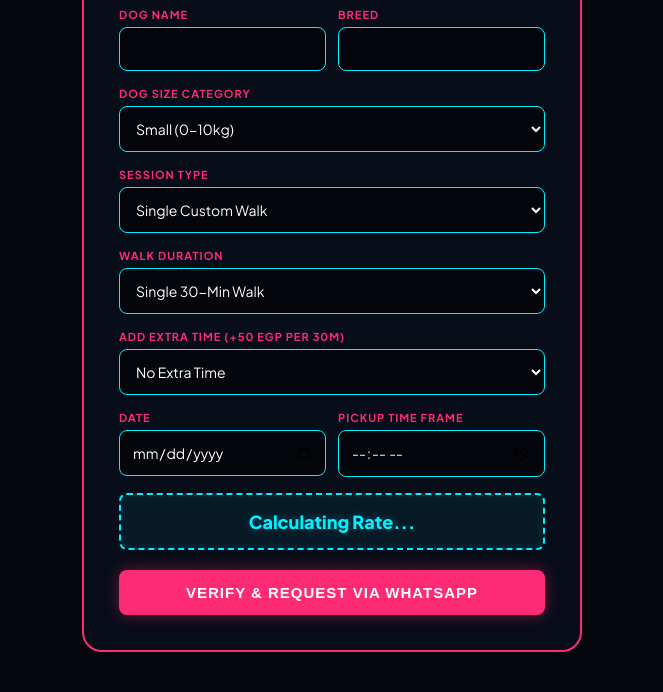
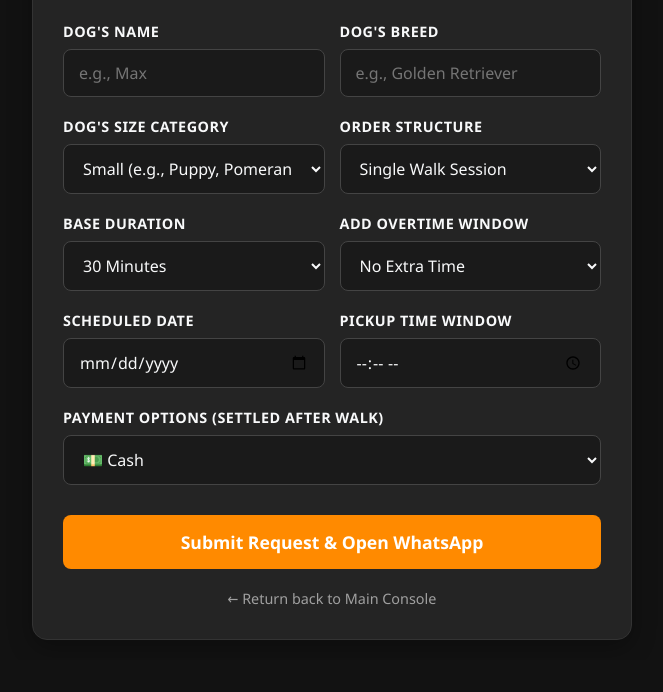
Before and after one commit to YTGGAMING/TailTrail-Web, a website: page public/book.html in a window 1280 px wide. Shown: the part 147-839 px from the top of the page, without its empty margins (308-971 px from the left). After the commit the page ends 807 px from the top, so only its background shows below. Drawn offline with Linux system fonts and the light colour scheme; no server answers.

Commit message:
lock in frontend dropdown and background fetch handler

```diff
--- a/public/book.html
+++ b/public/book.html
@@ -3,200 +3,157 @@
 <head>
     <meta charset="UTF-8">
     <meta name="viewport" content="width=device-width, initial-scale=1.0">
-    <title>Tail Trail - Secure Session Booking</title>
-    <link href="https://fonts.googleapis.com/css2?family=Plus+Jakarta+Sans:wght@400;500;600;700;800&display=swap" rel="stylesheet">
+    <title>Tail Trail - Book a Walk</title>
     <style>
-        body {
-            background: #05070c;
-            color: #f8fafc;
-            font-family: 'Plus Jakarta Sans', sans-serif;
-            margin: 0;
-            padding: 40px 20px;
-            display: flex;
-            justify-content: center;
-            align-items: center;
-            min-height: 100vh;
-            box-sizing: border-box;
+        :root {
+            --primary: #FF8A00;
+            --dark: #121212;
+            --light: #F8F9FA;
+            --grey: #242424;
+            --text-muted: #A0A0A0;
         }
-        .card {
-            background: rgba(10, 15, 30, 0.85);
-            backdrop-filter: blur(12px);
-            border: 2px solid #ff2a74;
-            border-radius: 20px;
-            padding: 35px;
-            width: 100%;
-            max-width: 500px;
-            box-shadow: 0 0 25px rgba(2ff, 42, 116, 0.25), inset 0 0 15px rgba(255, 42, 116, 0.1);
-            box-sizing: border-box;
-        }
-        h2 {
-            font-size: 24px;
-            font-weight: 800;
-            margin: 0 0 6px 0;
-            text-align: center;
-            color: #00f0ff;
-            text-shadow: 0 0 10px rgba(0, 240, 255, 0.4);
-        }
-        p {
-            color: #94a3b8;
-            font-size: 14px;
-            margin: 0 0 24px 0;
-            text-align: center;
-        }
-        label {
-            display: block;
-            font-size: 11px;
-            font-weight: 700;
-            color: #ff2a74;
-            margin-bottom: 6px;
-            text-transform: uppercase;
-            letter-spacing: 1px;
-        }
-        input, select {
-            width: 100%;
-            padding: 12px;
-            background: rgba(0, 0, 0, 0.5);
-            border: 1px solid #00f0ff;
-            color: white;
-            border-radius: 8px;
-            box-sizing: border-box;
-            margin-bottom: 16px;
-            font-family: inherit;
-            font-size: 14px;
-            transition: all 0.2s ease-in-out;
-        }
-        input:focus, select:focus {
-            outline: none;
-            border-color: #ff2a74;
-            box-shadow: 0 0 10px rgba(255, 42, 116, 0.5);
-        }
-        .grid-2 {
-            display: grid;
-            grid-template-columns: 1fr 1fr;
-            gap: 12px;
-        }
-        .price-display {
-            background: rgba(0, 240, 255, 0.05);
-            border: 2px dashed #00f0ff;
-            border-radius: 8px;
-            padding: 15px;
-            text-align: center;
-            font-weight: 800;
-            font-size: 18px;
-            color: #00f0ff;
-            margin-bottom: 20px;
-            text-shadow: 0 0 8px rgba(0, 240, 255, 0.3);
-            box-shadow: inset 0 0 10px rgba(0, 240, 255, 0.1);
-        }
-        button {
-            width: 100%;
-            padding: 14px;
-            background: #ff2a74;
-            border: none;
-            color: white;
-            border-radius: 8px;
-            font-weight: 800;
-            cursor: pointer;
-            font-size: 15px;
-            text-transform: uppercase;
-            letter-spacing: 1px;
-            transition: all 0.2s ease-in-out;
-            box-shadow: 0 0 15px rgba(255, 42, 116, 0.4);
-        }
-        button:hover {
-            background: #00f0ff;
-            color: #05070c;
-            box-shadow: 0 0 20px #00f0ff;
-        }
+        * { box-sizing: border-box; margin: 0; padding: 0; font-family: 'Segoe UI', Tahoma, Geneva, Verdana, sans-serif; }
+        body { background: var(--dark); color: var(--light); min-height: 100vh; display: flex; flex-direction: column; align-items: center; padding: 20px; }
+        .container { width: 100%; max-width: 600px; background: var(--grey); padding: 30px; border-radius: 15px; box-shadow: 0 8px 24px rgba(0,0,0,0.3); border: 1px solid #333; margin-top: 20px; }
+        h1 { color: var(--primary); font-size: 2rem; margin-bottom: 10px; text-align: center; }
+        p.subtitle { text-align: center; color: var(--text-muted); margin-bottom: 25px; font-size: 0.95rem; }
+        .form-group { margin-bottom: 20px; display: flex; flex-direction: column; }
+        label { font-weight: 600; margin-bottom: 8px; color: var(--light); font-size: 0.9rem; text-transform: uppercase; letter-spacing: 0.5px; }
+        input, select { background: #1a1a1a; border: 1px solid #444; padding: 12px 15px; border-radius: 8px; color: var(--light); font-size: 1rem; transition: all 0.3s ease; width: 100%; }
+        input:focus, select:focus { outline: none; border-color: var(--primary); box-shadow: 0 0 8px rgba(255, 138, 0, 0.2); }
+        .form-row { display: grid; grid-template-columns: 1fr 1fr; gap: 15px; }
+        .btn-submit { background: var(--primary); color: white; border: none; padding: 15px; border-radius: 8px; font-size: 1.1rem; font-weight: bold; cursor: pointer; transition: background 0.2s ease, transform 0.1s ease; width: 100%; margin-top: 10px; }
+        .btn-submit:hover { background: #e07a00; }
+        .btn-submit:active { transform: scale(0.98); }
+        .nav-link { display: inline-block; margin-top: 20px; color: var(--text-muted); text-decoration: none; font-size: 0.9rem; transition: color 0.2s; }
+        .nav-link:hover { color: var(--primary); }
     </style>
 </head>
 <body>
 
-    <div class="card">
-        <h2>Schedule a Session</h2>
-        <p>Your pricing adapts live based on size metrics and selections.</p>
+    <div class="container">
+        <h1>Book a Session 🐾</h1>
+        <p class="subtitle">Fill out the matrix to calculate rates and set up your schedule workflow.</p>
 
-        <form action="/api/book" method="POST">
-            <div class="grid-2">
-                <div><label>Dog Name</label><input type="text" name="dogName" required></div>
-                <div><label>Breed</label><input type="text" name="breed" required></div>
+        <form id="bookingForm">
+
+            <div class="form-row">
+                <div class="form-group">
+                    <label for="dogName">Dog's Name</label>
+                    <input type="text" id="dogName" required placeholder="e.g., Max">
+                </div>
+                <div class="form-group">
+                    <label for="breed">Dog's Breed</label>
+                    <input type="text" id="breed" required placeholder="e.g., Golden Retriever">
+                </div>
             </div>
 
-            <label>Dog Size Category</label>
-            <select name="size" id="dogSize" onchange="calculatePrice()">
-                <option value="small">Small (0-10kg)</option>
-                <option value="medium">Medium (11-25kg)</option>
-                <option value="large">Large (26kg+)</option>
-            </select>
+            <div class="form-row">
+                <div class="form-group">
+                    <label for="size">Dog's Size Category</label>
+                    <select id="size" required>
+                        <option value="small">Small (e.g., Puppy, Pomeranian)</option>
+                        <option value="medium">Medium (e.g., Husky, Boxer)</option>
+                        <option value="large">Large (e.g., German Shepherd, Great Dane)</option>
+                    </select>
+                </div>
+                <div class="form-group">
+                    <label for="orderType">Order Structure</label>
+                    <select id="orderType" required>
+                        <option value="single">Single Walk Session</option>
+                        <option value="subscription">Weekly Subscription Plan</option>
+                    </select>
+                </div>
+            </div>
 
-            <label>Session Type</label>
-            <select name="orderType" id="orderType" onchange="toggleOrderFields()">
-                <option value="single">Single Custom Walk</option>
-                <option value="subscription">Weekly Subscription (5 Days/Wk)</option>
-            </select>
+            <div class="form-row">
+                <div class="form-group">
+                    <label for="walkDuration">Base Duration</label>
+                    <select id="walkDuration" required>
+                        <option value="30">30 Minutes</option>
+                        <option value="60">1 Hour</option>
+                    </select>
+                </div>
+                <div class="form-group">
+                    <label for="extraTime">Add Overtime Window</label>
+                    <select id="extraTime" required>
+                        <option value="0">No Extra Time</option>
+                        <option value="1">+30 Minutes (+50 EGP)</option>
+                        <option value="2">+60 Minutes (+100 EGP)</option>
+                    </select>
+                </div>
+            </div>
 
-            <div id="singleWalkFields">
-                <label>Walk Duration</label>
-                <select name="walkDuration" id="walkDuration" onchange="calculatePrice()">
-                    <option value="30">Single 30-Min Walk</option>
-                    <option value="60">Single 1-Hour Walk</option>
-                </select>
+            <div class="form-row">
+                <div class="form-group">
+                    <label for="walkDate">Scheduled Date</label>
+                    <input type="date" id="walkDate" required>
+                </div>
+                <div class="form-group">
+                    <label for="pickupTime">Pickup Time Window</label>
+                    <input type="time" id="pickupTime" required>
+                </div>
+            </div>
 
-                <label>Add Extra Time (+50 EGP per 30m)</label>
-                <select name="extraTime" id="extraTime" onchange="calculatePrice()">
-                    <option value="0">No Extra Time</option>
-                    <option value="1">+30 Minutes</option>
-                    <option value="2">+1 Hour</option>
+            <div class="form-group">
+                <label for="paymentMethod">Payment Options (Settled AFTER Walk)</label>
+                <select id="paymentMethod" required>
+                    <option value="Cash">💵 Cash</option>
+                    <option value="Instapay">📱 Instapay</option>
+                    <option value="Telda">💳 Telda</option>
                 </select>
             </div>
 
-            <div class="grid-2">
-                <div><label>Date</label><input type="date" name="walkDate" required></div>
-                <div><label>Pickup Time Frame</label><input type="time" name="pickupTime" required></div>
-            </div>
+            <button type="submit" class="btn-submit">Submit Request & Open WhatsApp</button>
+        </form>
 
-            <div class="price-display" id="totalPriceBox">Calculating Rate...</div>
-
-            <button type="submit">Verify & Request via WhatsApp</button>
-        </form>
+        <center><a href="/index.html" class="nav-link">← Return back to Main Console</a></center>
     </div>
 
     <script>
-        let liveRates = {};
+        document.getElementById('bookingForm').addEventListener('submit', async (e) => {
+            e.preventDefault(); // CRITICAL: Stop the page from exploding into raw JSON text screen!
 
-        async function fetchSystemPrices() {
-            const res = await fetch('/api/prices');
-            liveRates = await res.json();
-            calculatePrice();
-        }
+            // Package the full data payload matrix
+            const formData = {
+                dogName: document.getElementById('dogName').value,
+                breed: document.getElementById('breed').value,
+                size: document.getElementById('size').value,
+                orderType: document.getElementById('orderType').value,
+                walkDuration: document.getElementById('walkDuration').value,
+                extraTime: document.getElementById('extraTime').value,
+                walkDate: document.getElementById('walkDate').value,
+                pickupTime: document.getElementById('pickupTime').value,
+                paymentMethod: document.getElementById('paymentMethod').value // Grabs your selected option live
+            };
 
-        function toggleOrderFields() {
-            const type = document.getElementById('orderType').value;
-            document.getElementById('singleWalkFields').style.display = (type === 'subscription') ? 'none' : 'block';
-            calculatePrice();
-        }
+            try {
+                // Post data silently to the server route background pipeline
+                const response = await fetch('/api/book', {
+                    method: 'POST',
+                    headers: { 'Content-Type': 'application/json' },
+                    body: JSON.stringify(formData)
+                });
 
-        function calculatePrice() {
-            if (!liveRates.single_30_small) return;
+                if (response.status === 401) {
+                    alert("Unauthorized access! Please clear your cookie profiles, log out, and register a fresh account.");
+                    window.location.href = "/index.html";
+                    return;
+                }
 
-            const size = document.getElementById('dogSize').value;
-            const type = document.getElementById('orderType').value;
-            let finalPrice = 0;
+                const data = await response.json();
 
-            if (type === 'subscription') {
-                finalPrice = liveRates[`sub_${size}`];
-            } else {
-                const duration = document.getElementById('walkDuration').value;
-                const extra = parseInt(document.getElementById('extraTime').value) || 0;
-
-                const baseKey = duration === '30' ? `single_30_${size}` : `single_60_${size}`;
-                finalPrice = liveRates[baseKey] + (extra * 50);
+                if (data.success && data.whatsappUrl) {
+                    // THE REDIRECT SOLUTION: Forces current window layer straight into WhatsApp cleanly!
+                    window.location.href = data.whatsappUrl;
+                } else {
+                    alert("System matrix error: " + (data.error || "Could not process booking."));
+                }
+            } catch (err) {
+                console.error("Networking error:", err);
+                alert("Connection matrix broken. Check backend log channels.");
             }
-
-            document.getElementById('totalPriceBox').innerText = `Estimated Cost: ${finalPrice} EGP`;
-        }
-
-        window.onload = () => { fetchSystemPrices(); };
+        });
     </script>
 </body>
 </html>
```
Also changed, not shown: server.js (+12 -11 lines).
